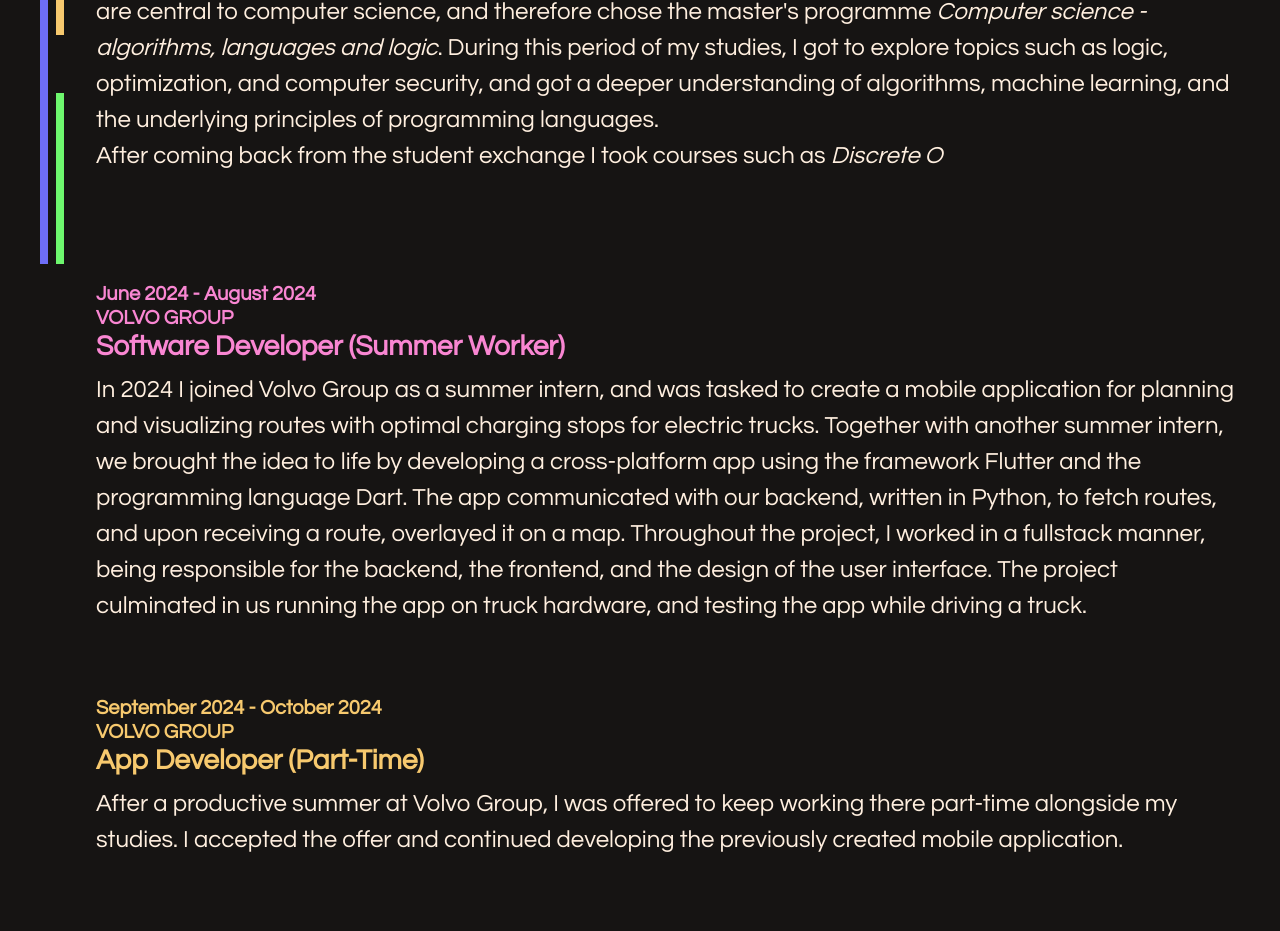
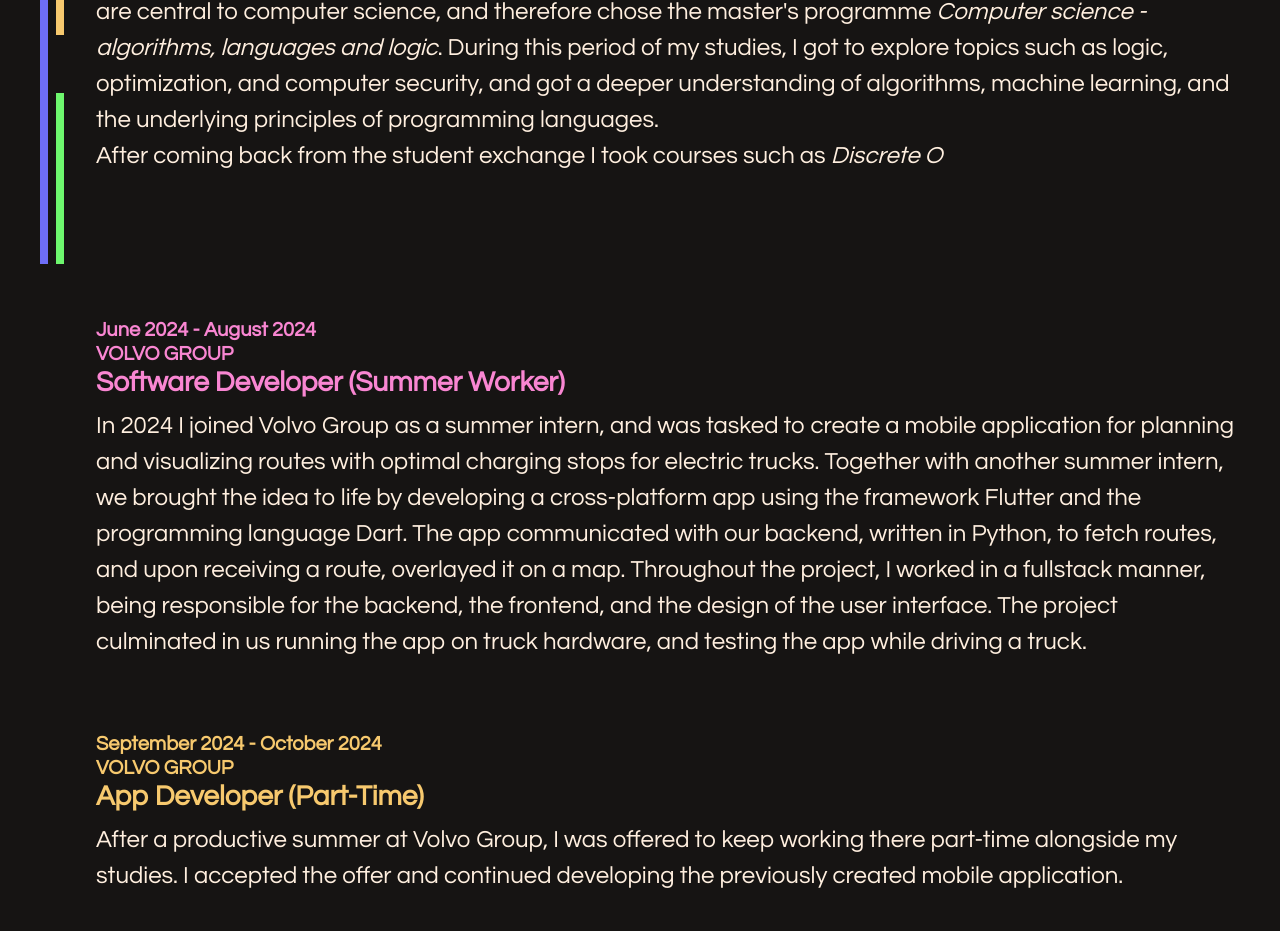
Before and after one commit to pkasinski/portfolio, a React (Vite) app: page / in a window 1280 px wide. Shown: the part 2288-3219 px from the top of the page. Built offline with nearby package versions, Linux system fonts and the light colour scheme.

Commit message:
Reserve more space for the typewriter effect

```diff
--- a/src/components/Background.css
+++ b/src/components/Background.css
@@ -132,7 +132,7 @@
 
 .msc-courses {
   display: inline-block;
-  min-height: 4lh;
+  min-height: 5lh;
 }
 
 .msc-description {
```
